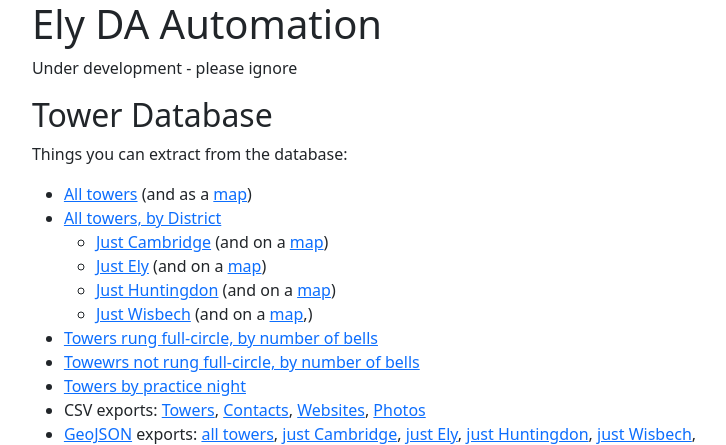
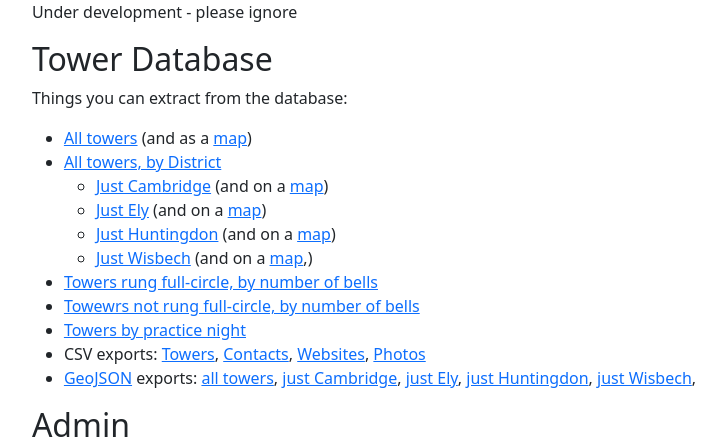
Before and after one commit to jw35/eda-django, a Django app: template eda/eda/templates/eda/index.html in a window 1280 px wide. Shown: the top 445 px of the page, without its empty margins (276-1002 px from the left). Run offline with Django 5.2, Linux system fonts and the light colour scheme; the template is opened without the code that fills it, so the values that code supplies are empty; some libraries are stand-ins or nearby versions.

```diff
--- a/eda/eda/templates/eda/index.html
+++ b/eda/eda/templates/eda/index.html
@@ -7,8 +7,6 @@
 <div class="row justify-content-center">
 
     <div class="col-auto">
-
-<h1>Ely DA Automation</h1>
 
 <p>Under development - please ignore</p>
 
```
